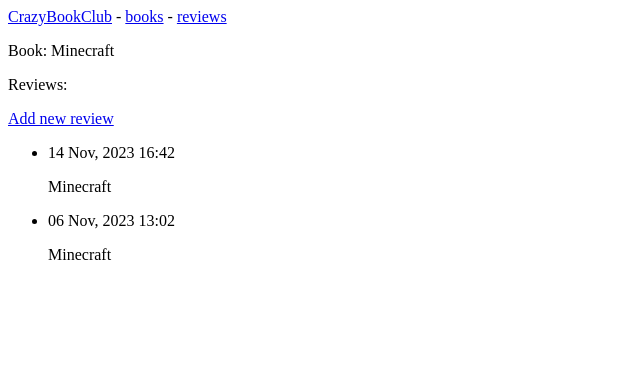
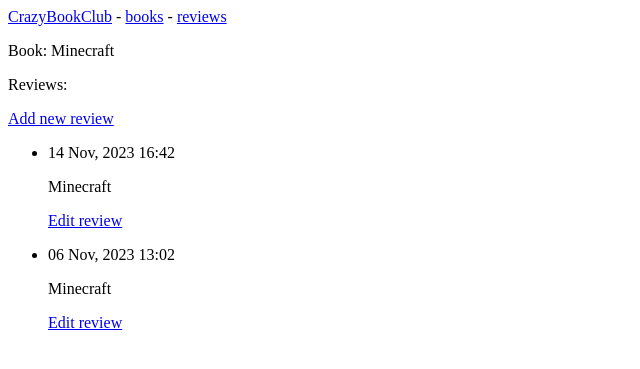
Before and after one commit to jduong42/TurkuUAS, a Django app: page /books/1/ in a window 1280 px wide. Shown: the top 369 px of the page, without its empty margins (0-640 px from the left). Run offline with Django 4.2, Linux system fonts and the light colour scheme; data comes from the database, SQL or seed files in the repository; both versions use the stored data as it was before the commit.

Commit message:
Added edit_review functionality

```diff
--- a/application_programming/new_try/crazy_book_club/CrazyBookClub/models.py
+++ b/application_programming/new_try/crazy_book_club/CrazyBookClub/models.py
@@ -18,7 +18,7 @@
     book = models.ForeignKey(Book, on_delete=models.CASCADE)
     my_review = models.TextField(max_length=5000)
     stars = models.IntegerField
-    unfinished = models.BooleanField()
+    #unfinished = models.BooleanField()
 
     date_added = models.DateTimeField(auto_now_add=True)
     date_modified = models.DateTimeField(auto_now_add=True)
--- a/application_programming/new_try/crazy_book_club/CrazyBookClub/templates/CrazyBookClub/book.html
+++ b/application_programming/new_try/crazy_book_club/CrazyBookClub/templates/CrazyBookClub/book.html
@@ -14,6 +14,9 @@
             <li>
                 <p>{{ review.date_added|date:'d M, Y H:i' }}</p>
                 <p>{{ review.book|linebreaks }}</p>
+                <p>
+                    <a href="{% url 'CrazyBookClub:edit_review' review.id %}">
+                        Edit review</a></p>
             </li>
         {% empty %}
             <li>There are no entries for this book yet.
--- a/application_programming/new_try/crazy_book_club/CrazyBookClub/urls.py
+++ b/application_programming/new_try/crazy_book_club/CrazyBookClub/urls.py
@@ -16,4 +16,6 @@
     path('new_book/', views.new_book, name='new_book'),
     # Page for adding new review.
     path('new_review/<int:book_id>/', views.new_review, name='new_review'),
+    # Page for editing a review.
+    path('edit_review/<int:review_id>/', views.edit_review, name="edit_review"),
 ]
--- a/application_programming/new_try/crazy_book_club/CrazyBookClub/views.py
+++ b/application_programming/new_try/crazy_book_club/CrazyBookClub/views.py
@@ -1,6 +1,6 @@
 from django.shortcuts import render, redirect
 
-from .models import Book
+from .models import Book, Review
 from .forms import BookForm, ReviewForm
 
 # Create your views here.
@@ -57,3 +57,21 @@
     # Display a blank or invalid form.
     context = {'book': book, 'form': form}
     return render(request, 'CrazyBookClub/new_review.html', context)
+
+def edit_review(request, review_id):
+    # Edit an existing review.
+    review = Review.objects.get(id=review_id)
+    book = review.book
+
+    if request.method != 'POST':
+        # Initial request; pre-fill form with the currrent review.
+        form = ReviewForm(instance=review)
+    else:
+        # POST data submitted, process data.
+        form = ReviewForm(instance=review, data=request.POST)
+        if form.is_valid():
+            form.save()
+            return redirect('CrazyBookClub:book', book_id=book.id)
+
+    context = {'review': review, 'book': book, 'form': form}
+    return render(request, 'CrazyBookClub/edit_review.html', context)
```
Also changed, not shown: application_programming/new_try/crazy_book_club/CrazyBookClub/templates/CrazyBookClub/edit_review.html (added, +15 -0 lines), application_programming/new_try/crazy_book_club/CrazyBookClub/migrations/0003_remove_review_unfinished.py (added), application_programming/new_try/crazy_book_club/db.sqlite3.
